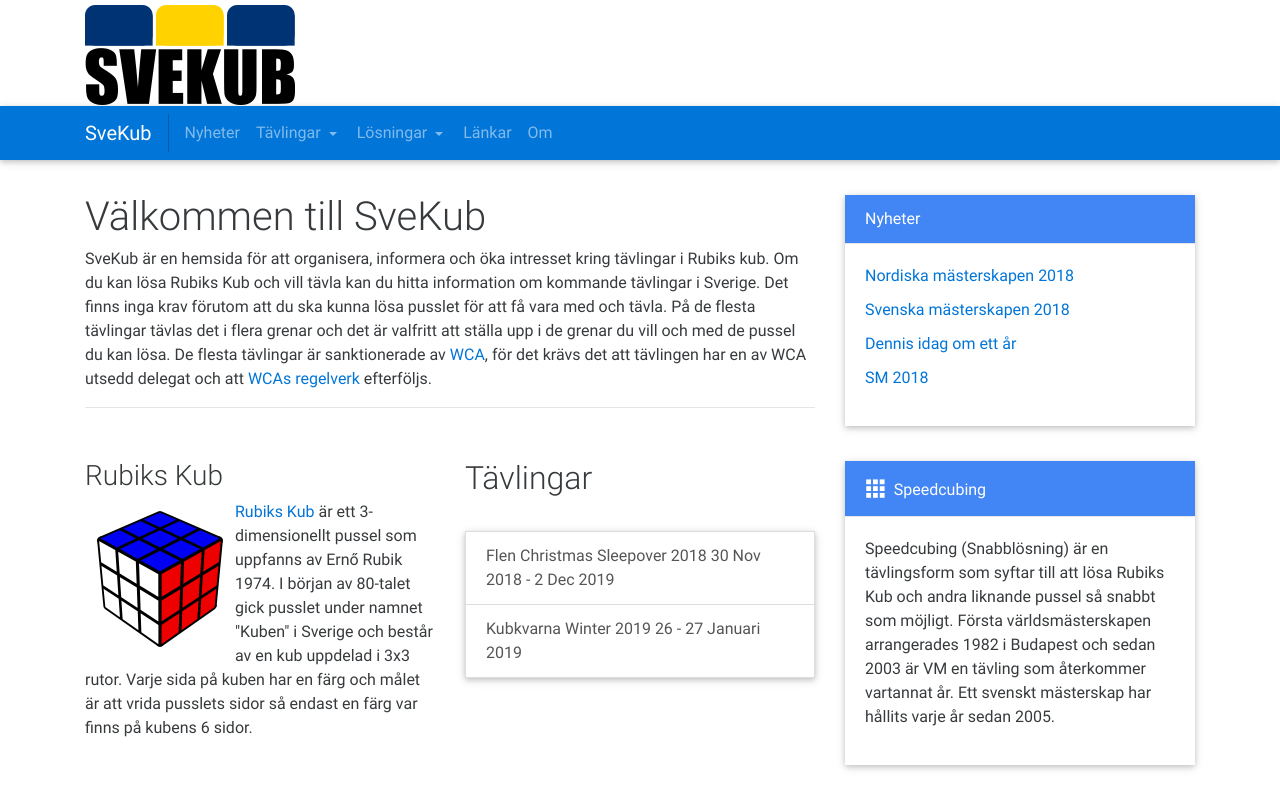
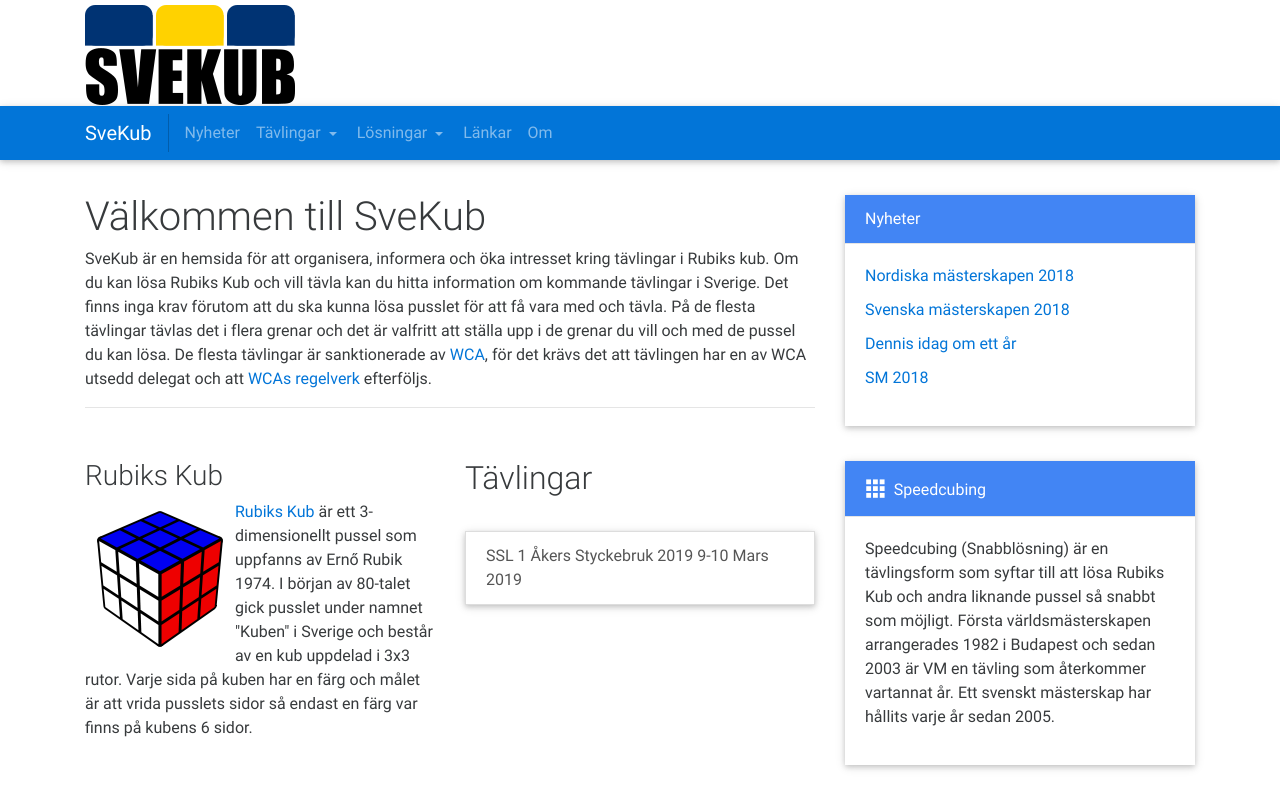
Before and after one commit to SveKub/SveKubOldSite, a Jekyll site: the page built from index.html, in a window 1280 px wide and 900 px high, cut to the strip 0-808 px from the top of the window. Built offline with Jekyll 4.4.1, drawn with Linux system fonts in a browser that asks for light colours; nearby versions of some CDN libraries.

Commit message:
Update tavlingar.yml

```diff
--- a/_data/tavlingar.yml
+++ b/_data/tavlingar.yml
@@ -1,6 +1,3 @@
-- namn: Flen Christmas Sleepover 2018
-  url: https://www.worldcubeassociation.org/competitions/FlenChristmasSleepover2018
-  datum: 30 Nov 2018 - 2 Dec 2019
-- namn: Kubkvarna Winter 2019
-  url: https://www.worldcubeassociation.org/competitions/KubkvarnaWinter2019
-  datum: 26 - 27 Januari 2019
+- namn: SSL 1 Åkers Styckebruk 2019
+  url: https://www.worldcubeassociation.org/competitions/SSL1AkersStyckebruk2019
+  datum: 9-10 Mars 2019
```
